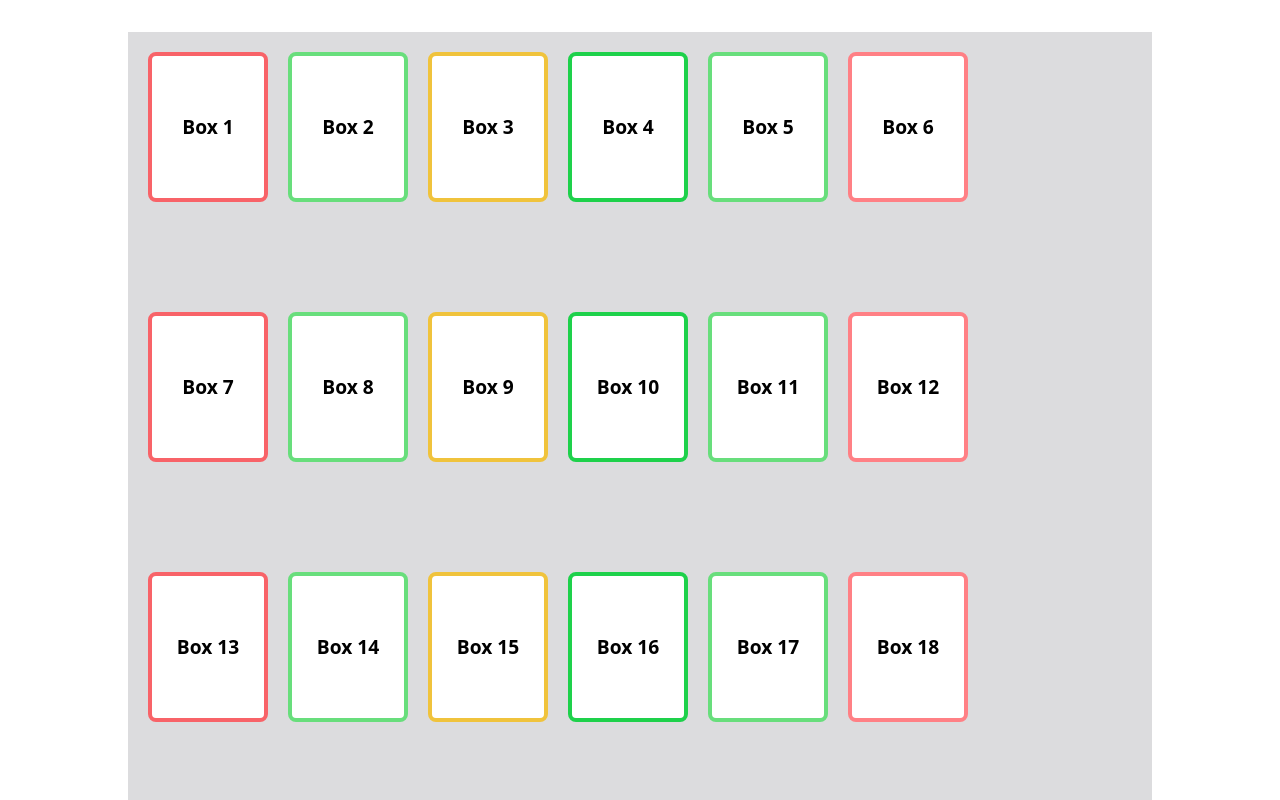
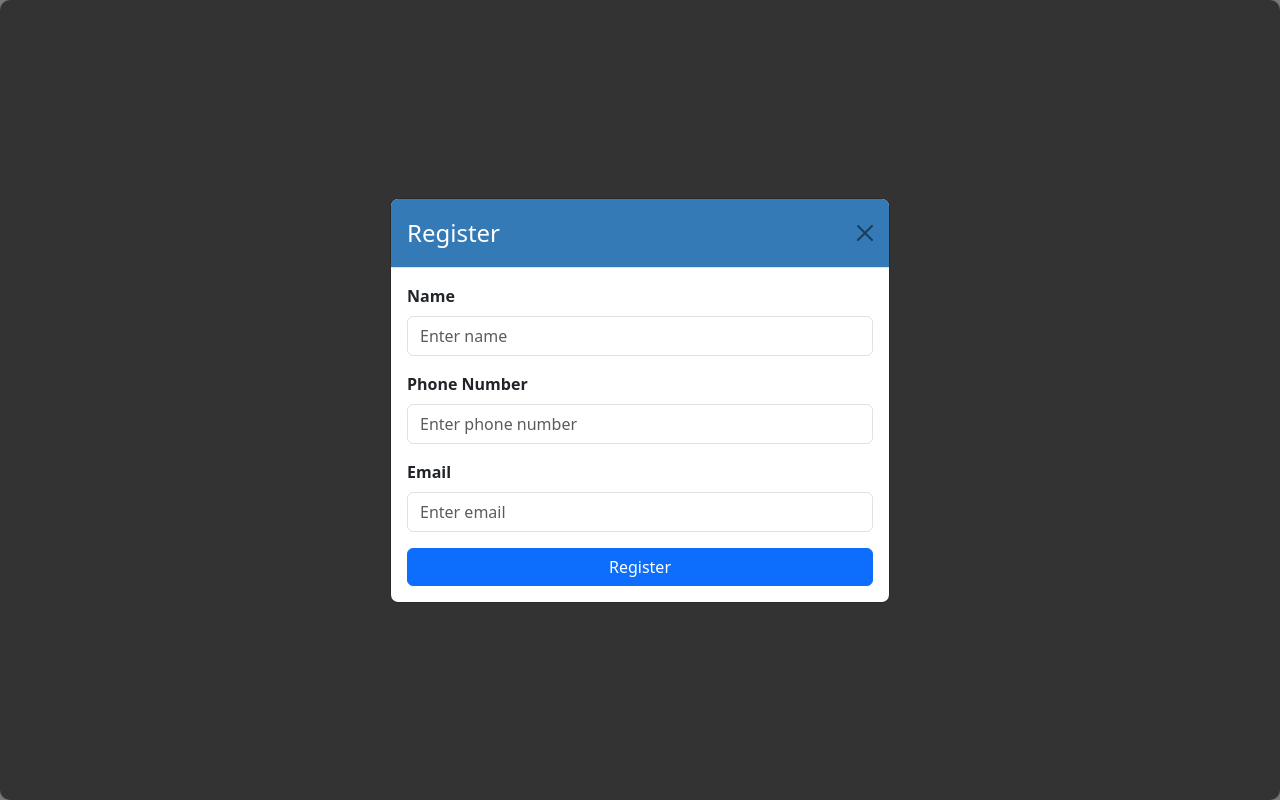
Before and after one commit to papali1305/io_BladeRunners, a React (Vite) app in the folder client/: page / in a window 1280 px wide. Shown: the top 800 px of the page. Built offline with nearby package versions, Linux system fonts and the light colour scheme.

Commit message:
Updated: Routes and packages

```diff
--- a/client/package.json
+++ b/client/package.json
@@ -15,6 +15,7 @@
     "react": "^18.3.1",
     "react-bootstrap": "^2.10.5",
     "react-dom": "^18.3.1",
+    "react-icons": "^5.3.0",
     "react-leaflet": "^4.2.1",
     "react-router-dom": "^6.26.2"
   },
--- a/client/src/App.jsx
+++ b/client/src/App.jsx
@@ -1,15 +1,23 @@
 import Booking from "./Booking"
 import Slots from "./components/Slots"
 import Button from 'react-bootstrap/Button'
+import { BrowserRouter as Router, Route, Routes } from 'react-router-dom';
 
 import 'leaflet/dist/leaflet.css';
 import './App.css';
 import Map from "./Components/MapPage"
+import Registration from './Registration';
 function App() {
 
   return (
     <>
       {/* <Booking/> */}
+      <Router>
+      <Routes>
+        <Route path="/" element={<Registration />} />
+        <Route path="/booking" element={<Booking />} />
+      </Routes>
+    </Router>
       <Slots/>
       <Button>Text Button</Button>
       <Map/>
--- a/client/src/booking.css
+++ b/client/src/booking.css
@@ -211,6 +211,7 @@ body {
     border: none;
     cursor: pointer;
 }
+
 .book{
     margin-left: 15px;
 }
```
Also changed, not shown: 1 other file (tests, documents, lock files or other folders).
